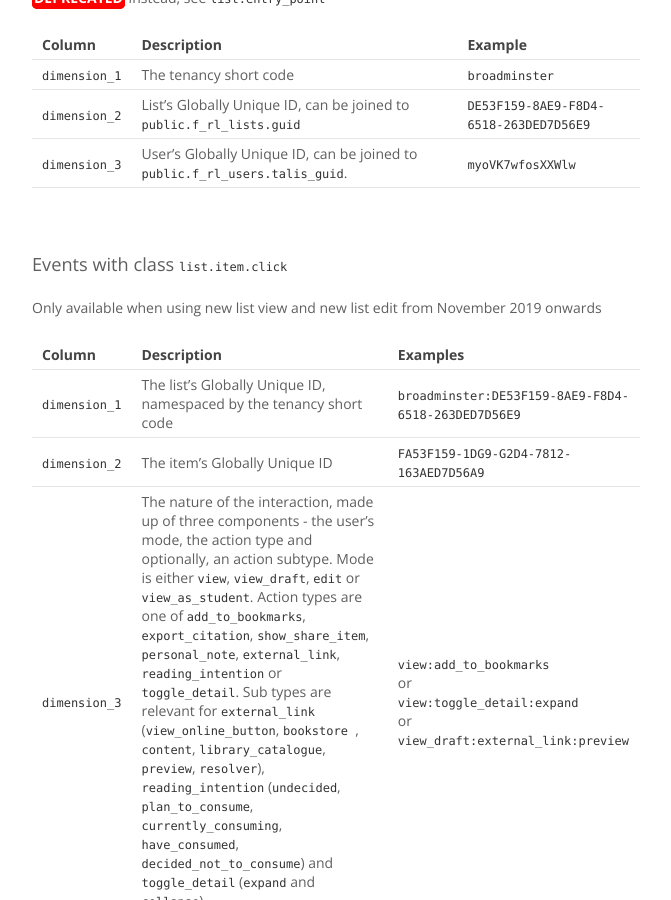
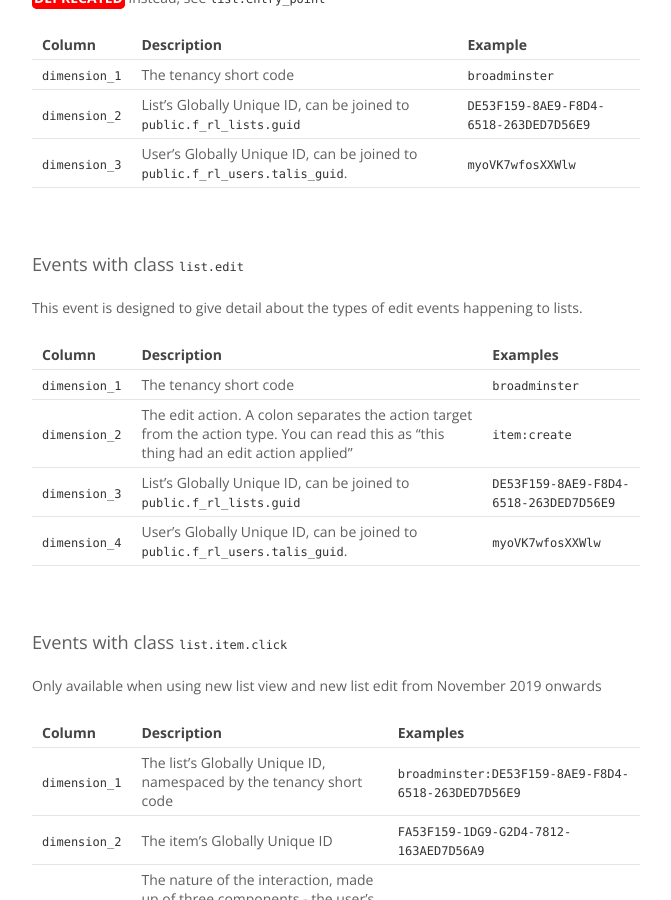
Before and after one commit to techfromsage/advanced-mis, a Jekyll site: the page built from topics/timeseries.md, in a window 1280 px wide and 900 px high, scrolled down 5294 px. Shown: the whole window, without its empty margins (375-1046 px from the left). Built offline with Jekyll 4.4.1, drawn with Linux system fonts in a browser that asks for light colours.

Commit message:
Add list.edit event details

```diff
--- a/topics/timeseries.md
+++ b/topics/timeseries.md
@@ -207,6 +207,20 @@ Only available when using new list view and new list edit from November 2019 onw
 | `dimension_3` | User's Globally Unique ID, can be joined to [`public.f_rl_users.talis_guid`]({{ site.baseurl }}/topics/users.html). | `myoVK7wfosXXWlw` |
 
 <br/>
+<a name="list-edit"></a>
+
+### Events with class `list.edit`
+
+This event is designed to give detail about the types of edit events happening to lists.
+
+| Column | Description | Examples |
+| --- | --- | --- |
+| `dimension_1` | The tenancy short code |`broadminster` |
+| `dimension_2` | The edit action. A colon separates the action target from the action type. You can read this as "this thing had an edit action applied"| `item:create` |
+| `dimension_3` | List's Globally Unique ID, can be joined to [`public.f_rl_lists.guid`]({{ site.baseurl }}/topics/lists.html)   | `DE53F159-8AE9-F8D4-6518-263DED7D56E9`
+| `dimension_4` | User's Globally Unique ID, can be joined to [`public.f_rl_users.talis_guid`]({{ site.baseurl }}/topics/users.html). | `myoVK7wfosXXWlw` |
+
+<br/>
 <a name="list-item-click"></a>
 
 ### Events with class `list.item.click`
```
Also changed, not shown: topics/event-classes.md (+1 -0 lines).
